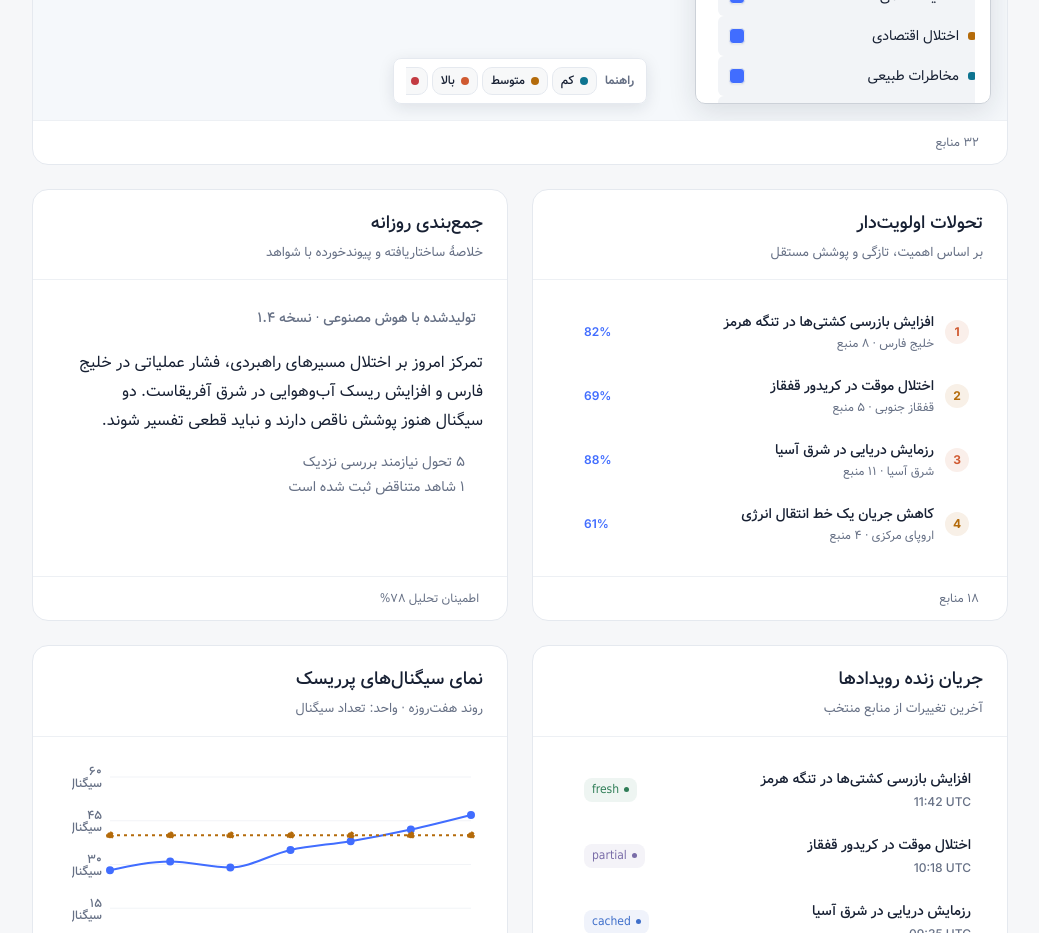
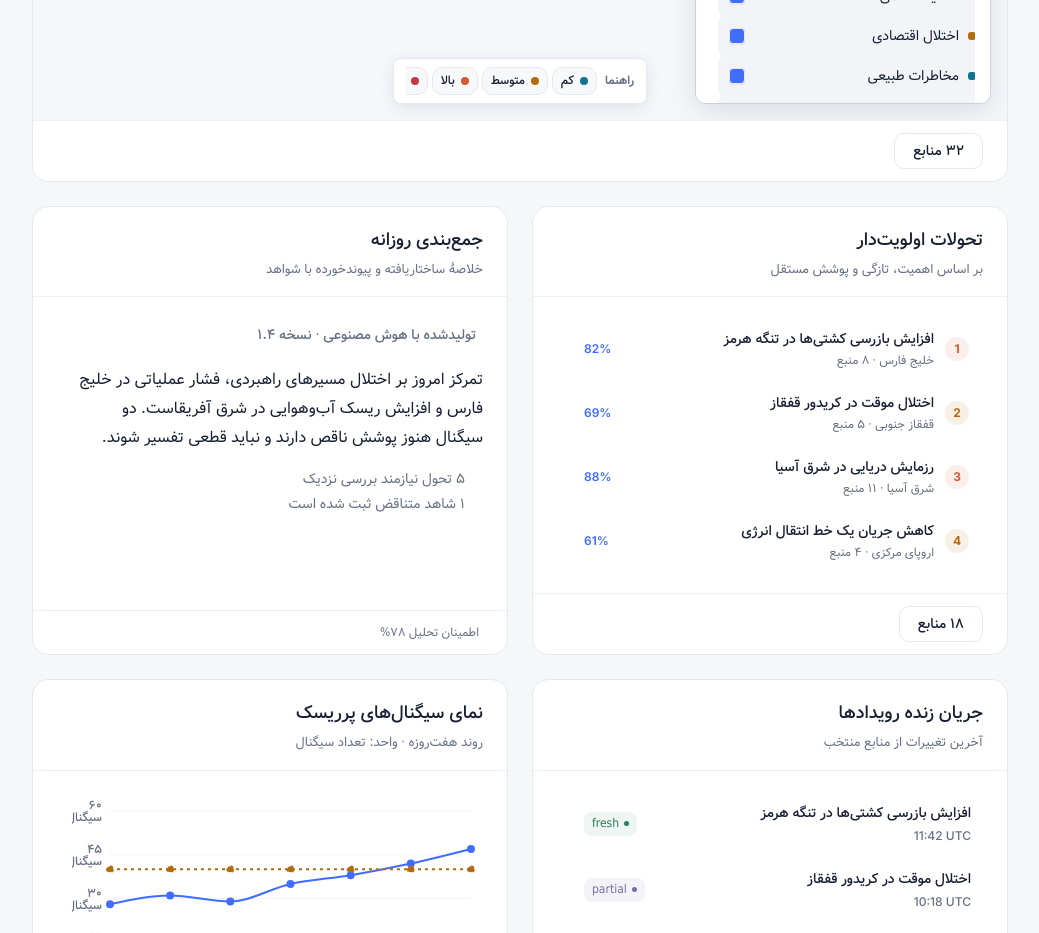
Before and after one commit to MohebaliDesign/Algonet-Didehban-Jahan, a React (Vite) app: page /world in a window 1280 px wide. Shown: the part 980-1913 px from the top of the page, without its empty margins (0-1039 px from the left). Built offline with nearby package versions, Linux system fonts and the light colour scheme.

Commit message:
feat(modules): improve toolbar scale and make sources drillable

```diff
--- a/src/components/product/ModuleFrame.tsx
+++ b/src/components/product/ModuleFrame.tsx
@@ -1,4 +1,5 @@
 import { useEffect, useState, type ReactNode } from 'react'
+import { useNavigate } from 'react-router'
 
 import { usePreferences } from '@/app/PreferencesProvider'
 import { useWorkspace } from '@/app/WorkspaceProvider'
@@ -80,7 +81,13 @@ export function ModuleFrame({
   const copy = useProductCopy()
   const { locale } = usePreferences()
   const { openInspector } = useWorkspace()
+  const navigate = useNavigate()
   const showState = state !== 'fresh'
+
+  const openSources = () =>
+    navigate(`/details/module/${encodeURIComponent(id)}?tab=sources`, {
+      state: { kind: 'ai', id, title },
+    })
 
   return (
     <Card
@@ -97,7 +104,7 @@ export function ModuleFrame({
                 className="drag-handle"
                 title={locale === 'fa' ? 'دستگیره جابه‌جایی' : 'Drag handle'}
               >
-                <Icon name="menu" size={16} />
+                <Icon name="menu" size={18} />
               </span>
             )}
             <h2 title={title}>{title}</h2>
@@ -117,21 +124,21 @@ export function ModuleFrame({
               label={copy.analyze}
               onClick={() => openInspector({ kind: 'ai', id, title })}
             >
-              <Icon name="document-filter" size={18} />
+              <Icon name="document-filter" size={20} />
             </ModuleIconButton>
           )}
           <ModuleIconButton label={copy.collapse} onClick={onCollapse}>
-            <Icon name={collapsed ? 'arrow-down-02' : 'minus'} size={18} />
+            <Icon name={collapsed ? 'arrow-down-02' : 'minus'} size={20} />
           </ModuleIconButton>
           <ModuleIconButton label={copy.expand} onClick={onExpand}>
-            <Icon name={expanded ? 'maximize-3' : 'maximize-4'} size={18} />
+            <Icon name={expanded ? 'maximize-3' : 'maximize-4'} size={20} />
           </ModuleIconButton>
           <DropdownMenu>
             <Tooltip>
               <TooltipTrigger asChild>
                 <DropdownMenuTrigger asChild>
                   <Button variant="ghost" size="icon" aria-label={copy.more}>
-                    <Icon name="more" size={18} />
+                    <Icon name="more" size={20} />
                   </Button>
                 </DropdownMenuTrigger>
               </TooltipTrigger>
@@ -173,10 +180,18 @@ export function ModuleFrame({
           {(sourceCount != null || eventCount != null || confidence != null || updated) && (
             <CardFooter className="module-footer">
               {sourceCount != null && (
-                <span>
-                  <Icon name="document" size={14} />
+                <Button
+                  type="button"
+                  variant="ghost"
+                  size="sm"
+                  className="module-footer-source"
+                  onClick={openSources}
+                  aria-label={`${sourceCount} ${copy.sourcesLabel}`}
+                >
+                  <Icon name="document" size={16} />
                   {sourceCount} {copy.sourcesLabel}
-                </span>
+                  <Icon name="arrow-left-01" size={14} className="directional-icon" />
+                </Button>
               )}
               {eventCount != null && (
                 <span>
```
